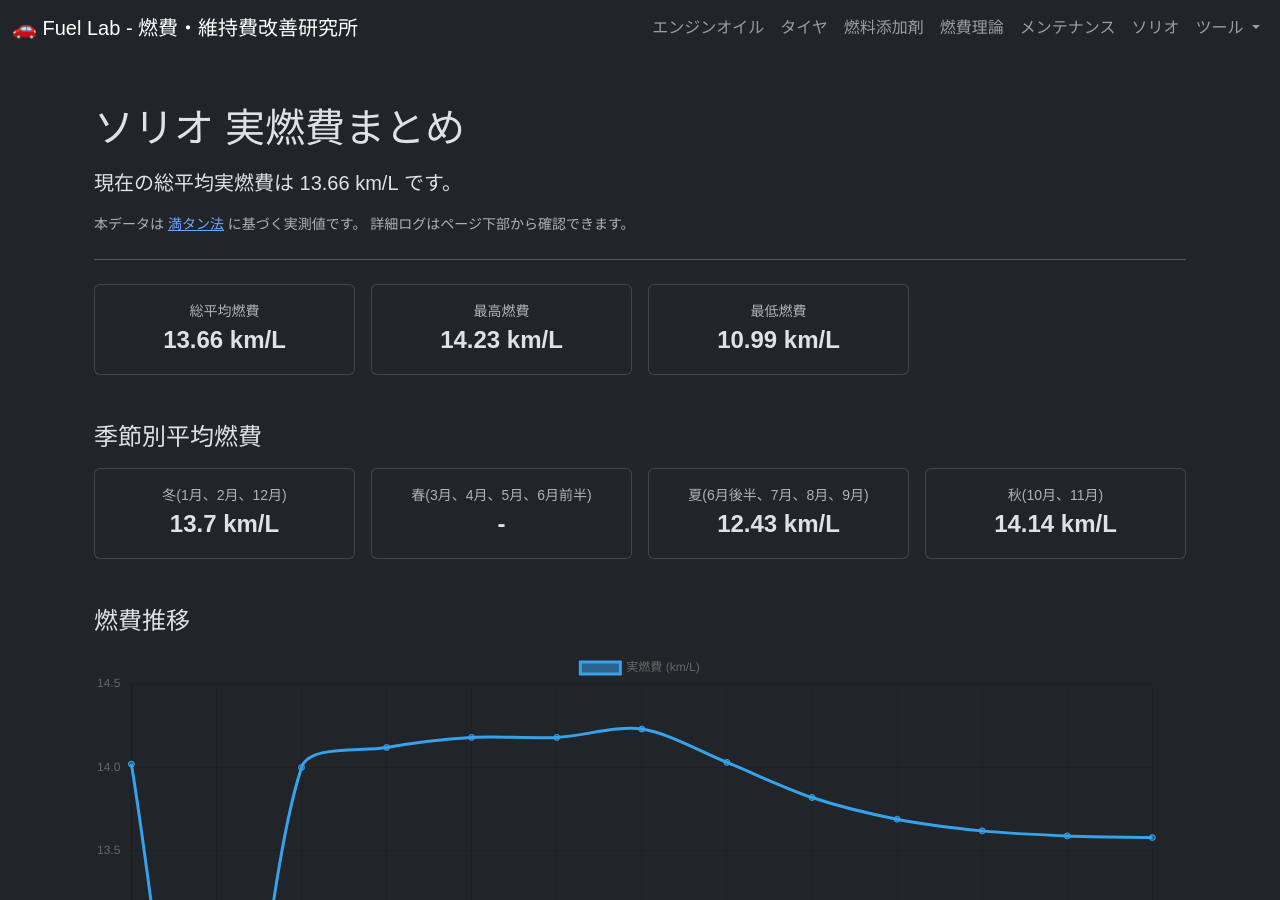
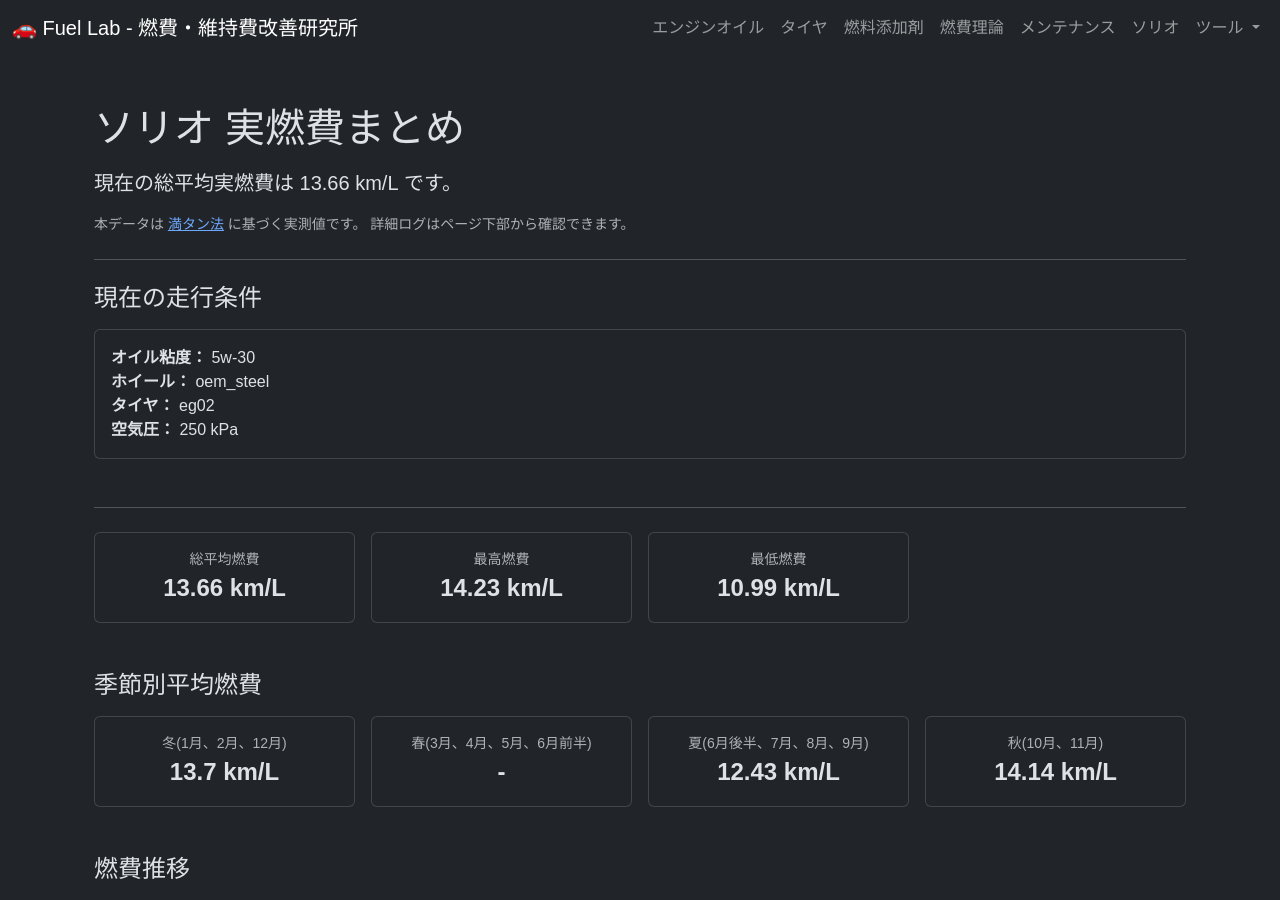
Before and after one commit to funyapar-org/fuel-lab, a Jekyll site: the page built from _solio/solio-fuel-summary.md, in a window 1280 px wide and 900 px high. Built offline with Jekyll 4.4.1, drawn with Linux system fonts in a browser that asks for light colours.

Commit message:
solio-fuel-summary.md を更新

```diff
--- a/_solio/solio-fuel-summary.md
+++ b/_solio/solio-fuel-summary.md
@@ -30,6 +30,47 @@
     に基づく実測値です。
     詳細ログはページ下部から確認できます。
   </p>
+
+  <hr class="my-4">
+
+  <!-- 現在の走行条件 -->
+  <h2 class="h4 mb-3">現在の走行条件</h2>
+
+  {% assign latest_log = sorted_logs | last %}
+
+  {% if latest_log and latest_log.conditions %}
+    <div class="card mb-5">
+      <div class="card-body">
+
+        <ul class="list-unstyled mb-0">
+          <li>
+            <strong>オイル粘度：</strong>
+            {{ latest_log.conditions.oil | default: "不明" }}
+          </li>
+
+          <li>
+            <strong>ホイール：</strong>
+            {{ latest_log.conditions.wheel | default: "不明" }}
+          </li>
+
+          <li>
+            <strong>タイヤ：</strong>
+            {{ latest_log.conditions.tire | default: "不明" }}
+          </li>
+
+          <li>
+            <strong>空気圧：</strong>
+            {% if latest_log.conditions.pressure_kpa %}
+              {{ latest_log.conditions.pressure_kpa }} kPa
+            {% else %}
+              不明
+            {% endif %}
+          </li>
+        </ul>
+
+      </div>
+    </div>
+  {% endif %}
 
   <hr class="my-4">
 
```
